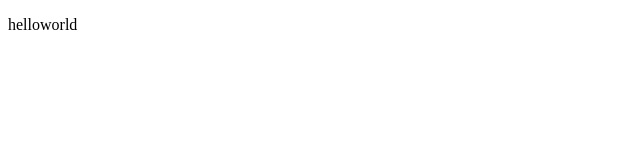
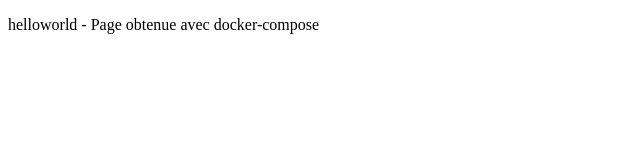
Before and after one commit to Varlyte/devops, a website: page 3 - docker compose/views/index.html in a window 1280 px wide. Shown: the whole page, without its empty margins (0-640 px from the left). Drawn offline with Linux system fonts and the light colour scheme.

Commit message:
Print different message

```diff
--- a/3 - docker compose/views/index.html
+++ b/3 - docker compose/views/index.html
@@ -1,9 +1,9 @@
 <!DOCTYPE html>
 <html lang="en">
    <head>
-      <title>Node webpage</title>
+	<title>Node webpage</title>
    </head>
    <body>
-		<p>helloworld</p>
+	<p>helloworld - Page obtenue avec docker-compose</p>
    </body>
 </html>
```
